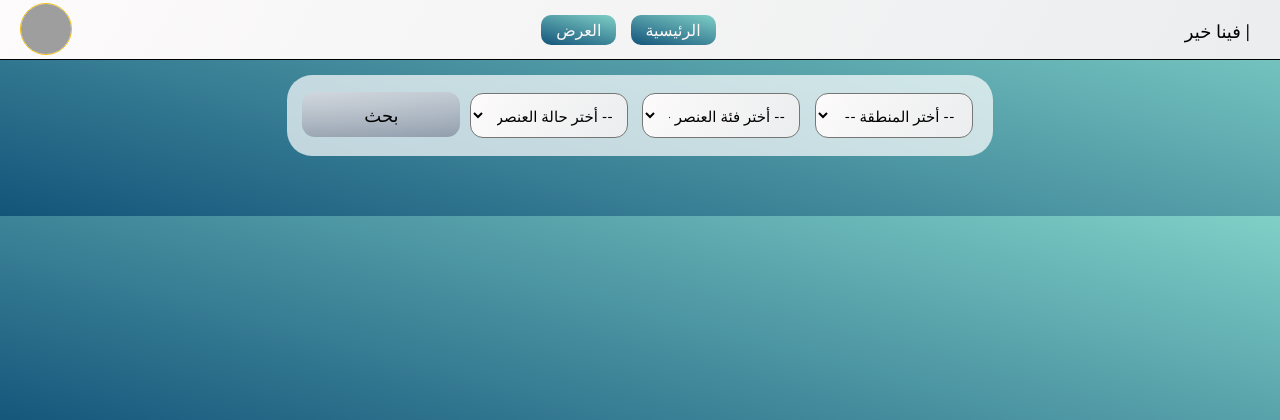
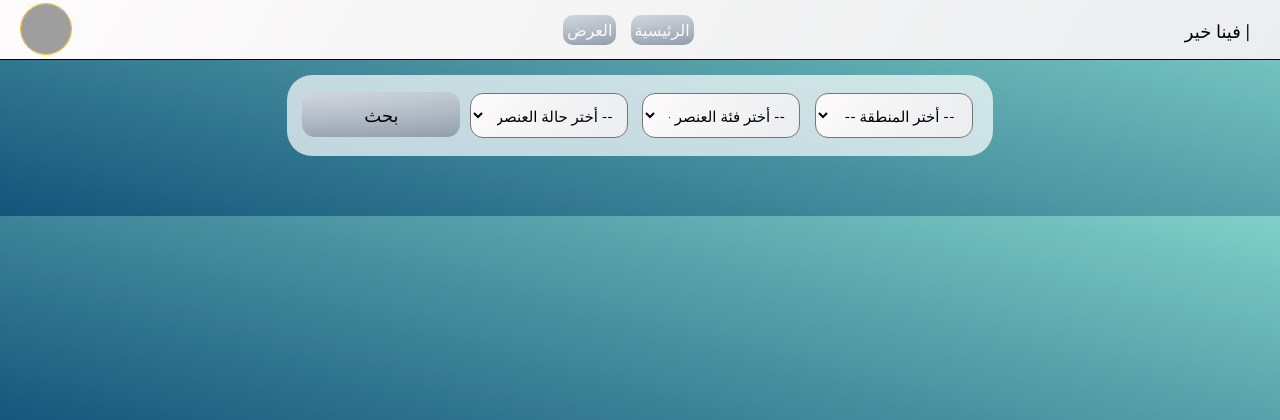
Before and after one commit to hus7sam/w, a PHP site: page /dispaly.php in a window 1280 px wide. Shown: the top 420 px of the page. Run offline with PHP 8.4, Linux system fonts and the light colour scheme; data that the repository does not hold is empty; grey boxes are pictures that could not be loaded.

Commit message:
css sort1

```diff
--- a/style.css
+++ b/style.css
@@ -71,8 +71,9 @@ body
 {   /* start title  of bar */
 
     display: inline-block;
-    margin: 15px auto 0px 10px;  padding: 5px 15px ;
-    background-image: linear-gradient(15deg, #13547a 0%, #80d0c7 100%);
+    margin: 15px auto 0px 10px;  padding: 5px 4px ;
+    background: linear-gradient(-180deg, #BCC5CE 0%, #929EAD 98%), radial-gradient(at top left, rgba(255,255,255,0.30) 0%, rgba(0,0,0,0.30) 100%);
+    background-blend-mode: screen;
     border-radius: 10px;
     height: fit-content;  width: fit-content;
     text-align:center; text-decoration: none ; COLOR:snow ;
@@ -81,8 +82,7 @@ body
 
 .bar a:hover
 {
-    background-image: linear-gradient( 135deg, #ABDCFF 10%, #0396FF 100%);
-    color: white;    text-decoration: none   ;
+    background-image: linear-gradient(15deg, #13547a 0%, #80d0c7 100%);    color: white;    text-decoration: none   ;
 
 }
 
@@ -149,7 +149,7 @@ body
     box-shadow: 0 8px 32px 0 rgba(5, 5, 5, 0.37);
     backdrop-filter: blur( 3.5px );
     -webkit-backdrop-filter: blur( 3.5px );
-    border-radius: 15px;
+    border-radius:  70% / 20%;
 }
 
 .head a:hover
@@ -449,7 +449,7 @@ footer a
 
 
 .btn_submit_sreach:hover {
-    background-image: linear-gradient(to right, #4facfe 0%, #00f2fe 100%);
+    background-image: linear-gradient(15deg, #13547a 0%, #80d0c7 100%);
 }
 
 .diHead
@@ -637,5 +637,16 @@ footer a
         grid-template-columns:  23% 23% 23% 23%;
     }
 
+    .head h1
+    {
+        font-size: 400%;
+        margin: 30px    auto;
+    }
+
+    .head a
+    {
+        font-size: 25px;
+    }
+
 
 }
```
